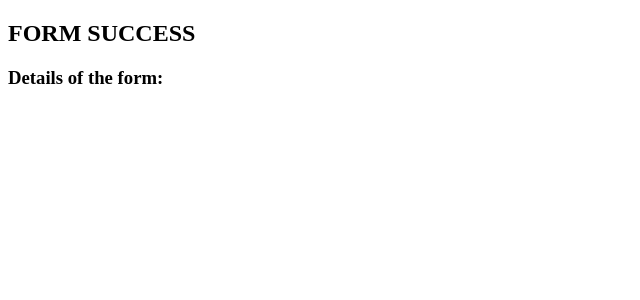
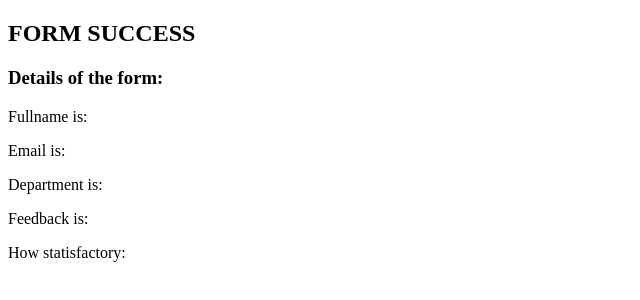
Before and after one commit to chiimayy/formvalidation, a plain HTML site: page success.html in a window 1280 px wide. Shown: the whole page, without its empty margins (0-640 px from the left). Drawn offline with Linux system fonts and the light colour scheme.

Commit message:
Update success.html

```diff
--- a/success.html
+++ b/success.html
@@ -5,16 +5,23 @@
     <body>
         <h2>FORM SUCCESS</h2>
         <h3>Details of the form:</h3>
+        <p>Fullname is:<p>
         <p class="fullnameres" id="fnameres"></p>
+        <p>Email is:</p>
         <p class="emailres" id="emailres"></p>
+        <p>Department is:</p>
         <p class="dropdownres" id="dropdownres"></p>
+        <p>Feedback is:</p>
         <p class="feedbackres" id="feedbackres"></p>
+        <p>How statisfactory:</p>
+        <p class="radiores" id="radiores"></p>
 
         <script>
             document.getElementById("fnameres").innerHTML=localStorage.getItem("textvalue");
             document.getElementById("emailres").innerHTML=localStorage.getItem("emailvalue");
             document.getElementById("dropdownres").innerHTML=localStorage.getItem("ddvalue");
             document.getElementById("feedbackres").innerHTML=localStorage.getItem("feedback");
+            document.getElementById("radiores").innerHTML=localStorage.getItem("selectedvalue");
         </script>
     </body>
 
```
